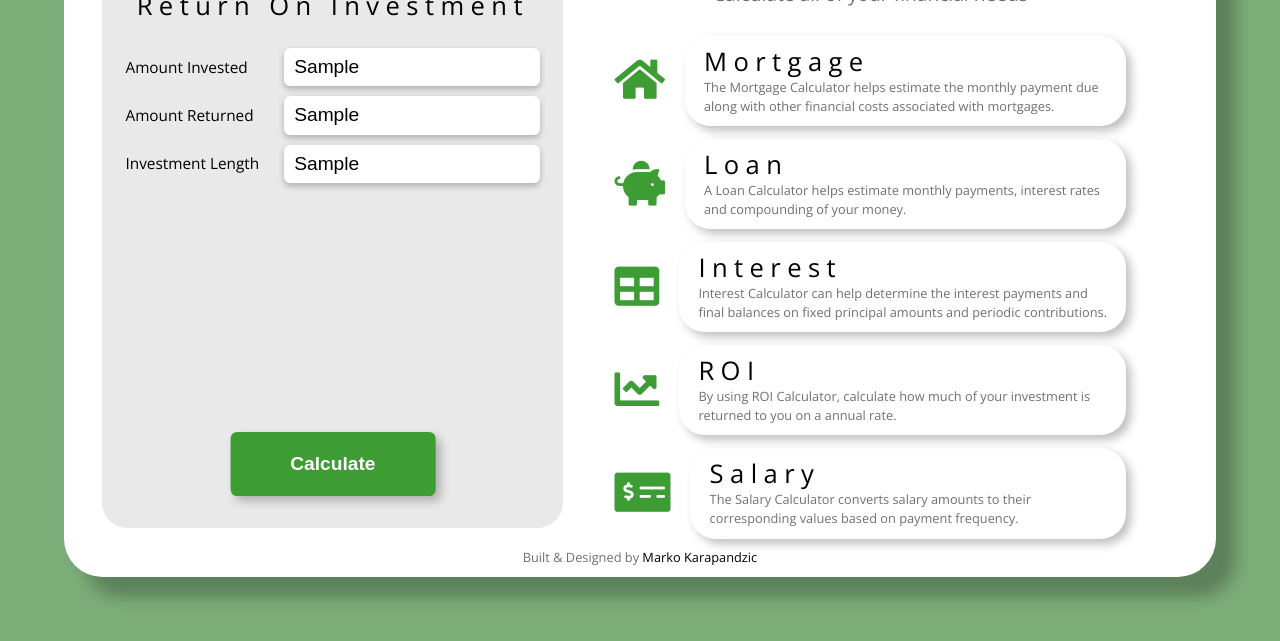
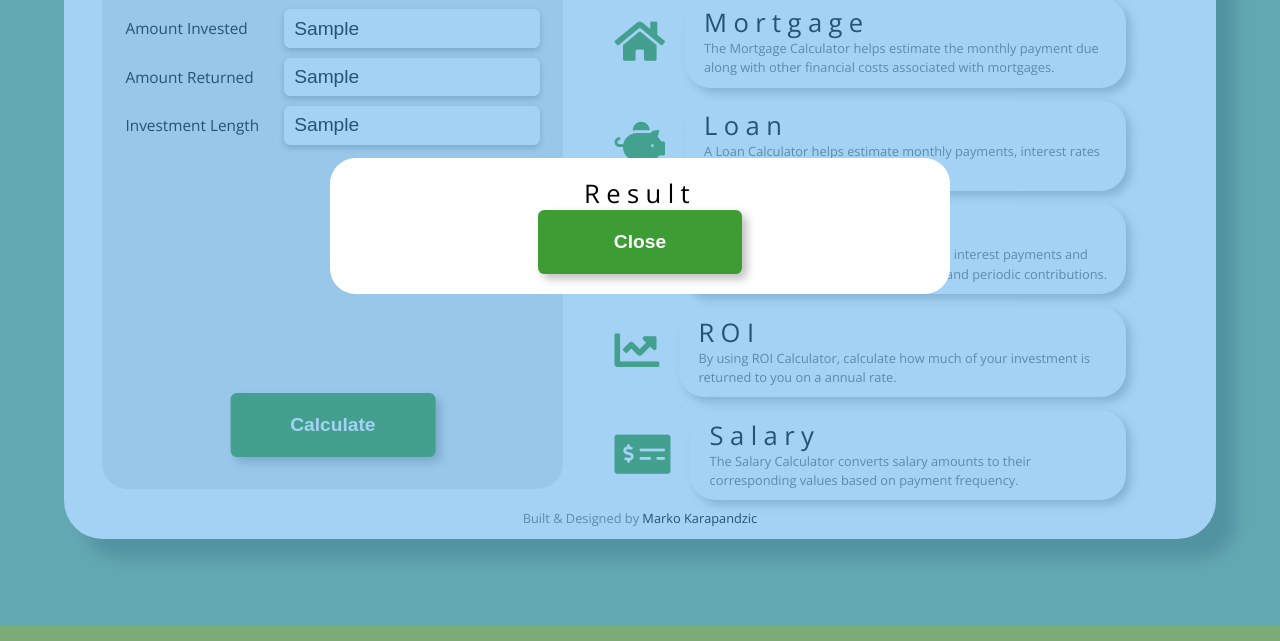
Before and after one commit to markokarapandzic/financial-calculator, a website: page src/index.html in a window 1280 px wide. Both pictures are taken after typing "Sample", "Sample", "Sample" into the empty fields and a click on the button "Calculate". Shown: the part 174-815 px from the top of the page. Drawn offline with nearby package versions, Linux system fonts and the light colour scheme; files that its build step writes are made by us from their sources.

Commit message:
Added Modal

```diff
--- a/src/index.html
+++ b/src/index.html
@@ -94,8 +94,20 @@
     <p>Built & Designed by <a href="https://www.linkedin.com/in/marko-karapandzic-1aaa81130" target="_blank" rel="noopener">Marko Karapandzic</a></p>
   </footer>
 
+  <!-- Floating Action Button -->
   <button class="fab-calculate">
     <i class="fas fa-calculator fa-4x"></i>
   </button>
+
+  <!-- Modal -->
+  <div class="modal-overlay">
+    <div class="modal-container">
+      <h3>Result</h3>
+      <div class="result"></div>
+      <button class="btn-modal"><p>Close</p></button>
+    </div>
+  </div>
+
+  <script src="main.js"></script>
 </body>
 </html>
--- /dev/null
+++ b/src/main.js
@@ -0,0 +1,20 @@
+const btnCalculate = document.querySelector('.btn-calculate');
+const btnModal = document.querySelector('.btn-modal');
+const fabCalculate = document.querySelector('.fab-calculate');
+const modal = document.querySelector('.modal-overlay');
+
+btnCalculate.addEventListener('click', () => {
+  openModal();
+});
+
+fabCalculate.addEventListener('click', () => {
+  openModal();
+});
+
+function openModal() {
+  modal.classList.add('open-modal');
+}
+
+btnModal.addEventListener('click', () => {
+  modal.classList.remove('open-modal');
+});
--- a/src/styles.css
+++ b/src/styles.css
@@ -6,6 +6,7 @@
   --clr-light-gray: #707070;
   --clr-light-gray-background: #E9E9E9;
   --clr-green-finance: #3E9C35;
+  --modal-max-width: 620px;
 }
 
 *,
@@ -94,6 +95,62 @@ input[type="text"] {
   border-radius: 1rem;
   box-shadow: 0 3px 6px 0px rgba(0,0,0,0.25);
   padding: 0 10px;
+}
+
+/* Modal */
+.modal-overlay {
+  position: fixed;
+  top: 0;
+  left: 0;
+  width: 100%;
+  height: 100%;
+  background: rgba(73, 166, 233, 0.5);
+  display: grid;
+  place-items: center;
+  visibility: hidden;
+  z-index: -10;
+}
+
+.modal-container {
+  background-color: white;
+  border-radius: 1rem;
+  width: 90vw;
+  height: auto;
+  padding: 20px;
+  max-width: var(--modal-max-width);
+  text-align: center;
+  display: grid;
+  place-items: center;
+  position: relative;
+}
+
+.open-modal {
+  visibility: visible;
+  z-index: 10;
+}
+
+.btn-modal {
+  display: flex;
+  align-items: center;
+  justify-content: center;
+  width: 20rem;
+  height: 5rem;
+  background-color: var(--clr-green-finance);
+  border: none;
+  border-radius: 0.25rem;
+  box-shadow: 5px 5px 10px 0 rgba(0,0,0,0.25);
+  transition: background-color 0.1s ease-in;
+}
+
+.btn-modal p {
+  margin: 0;
+  font-size: 1.5rem;
+  font-weight: 600;
+  color: white;
+}
+
+.btn-modal:hover {
+  background-color: var(--clr-background);
 }
 
 /* Floating Action Button */
@@ -302,6 +359,15 @@ input[type="text"] {
     width: 10rem;
   }
 
+  .btn-modal {
+    width: 8rem;
+    height: 2.5rem;
+  }
+
+  .btn-modal p {
+    font-size: 0.75rem;
+  }
+
   .fab-calculate {
     display: none;
   }
@@ -320,7 +386,7 @@ input[type="text"] {
     flex-direction: row;
     align-items: center;
     justify-content: space-between;
-    margin: 5%;
+    margin: 2% 5%;
     background-color: white;
     border-radius: 1.5rem;
     box-shadow: 20px 20px 15px 0 rgba(0,0,0,0.25);
```
